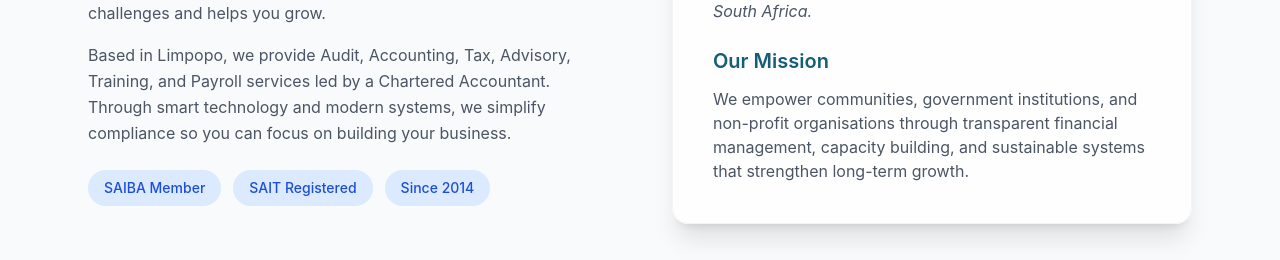
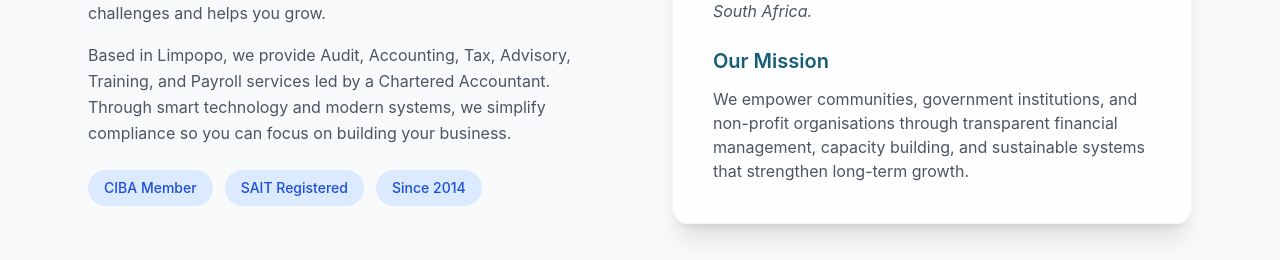
Before and after one commit to Neil-Ntshovelo/rithlavile-accounting-solutions, a React (Vite) app: page / in a window 1280 px wide. Shown: the part 1175-1435 px from the top of the page. Built offline with nearby package versions, Linux system fonts and the light colour scheme.

Commit message:
Refactor FirstPage component structure and layout

```diff
--- a/src/components/FirstPage.jsx
+++ b/src/components/FirstPage.jsx
@@ -66,7 +66,7 @@ const FirstPage = () => {
             </p>
             <div className="mt-6 flex flex-wrap gap-3">
               <span className="px-4 py-2 bg-blue-100 text-blue-700 rounded-full text-sm font-medium">
-                SAIBA Member
+                CIBA Member
               </span>
               <span className="px-4 py-2 bg-blue-100 text-blue-700 rounded-full text-sm font-medium">
                 SAIT Registered
```
